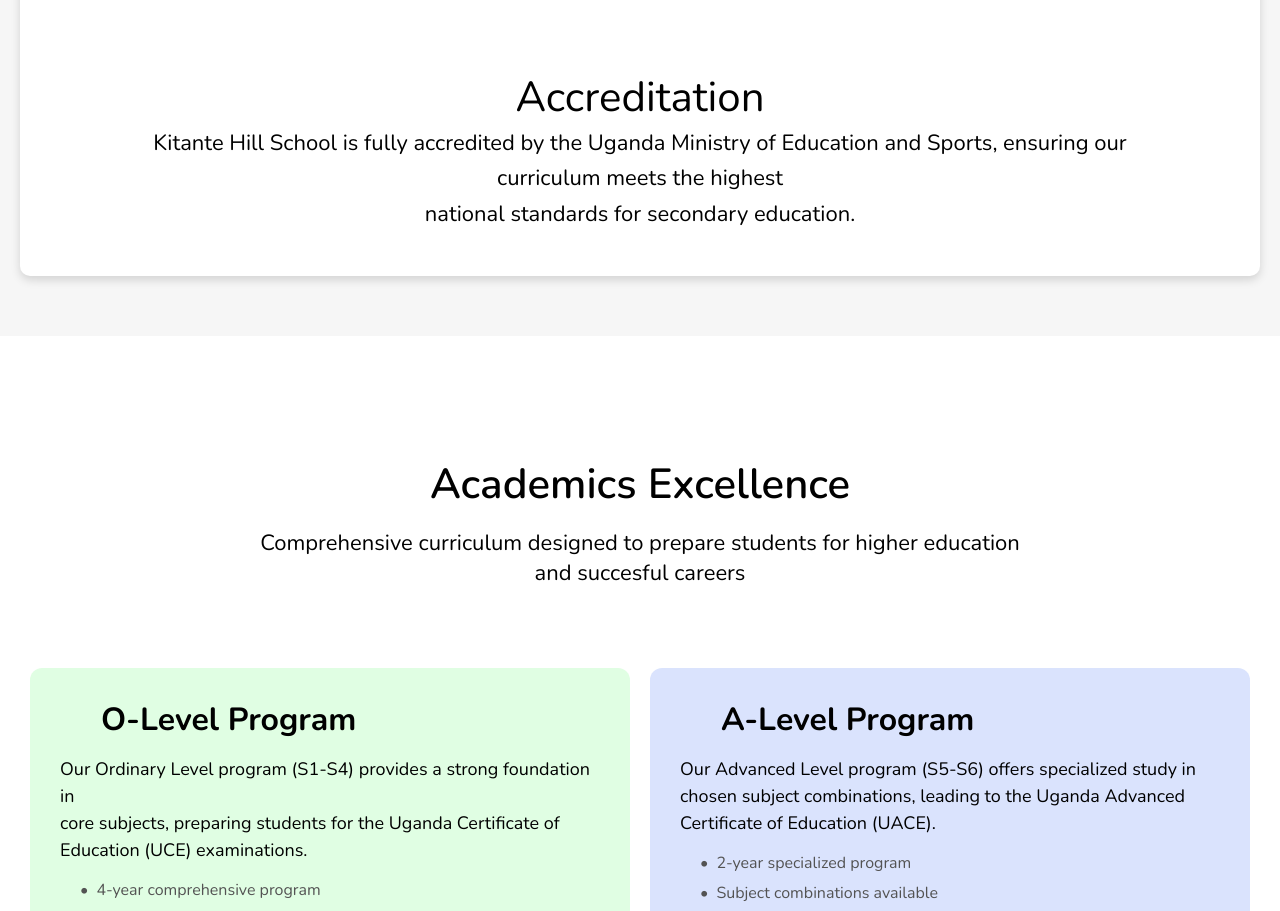
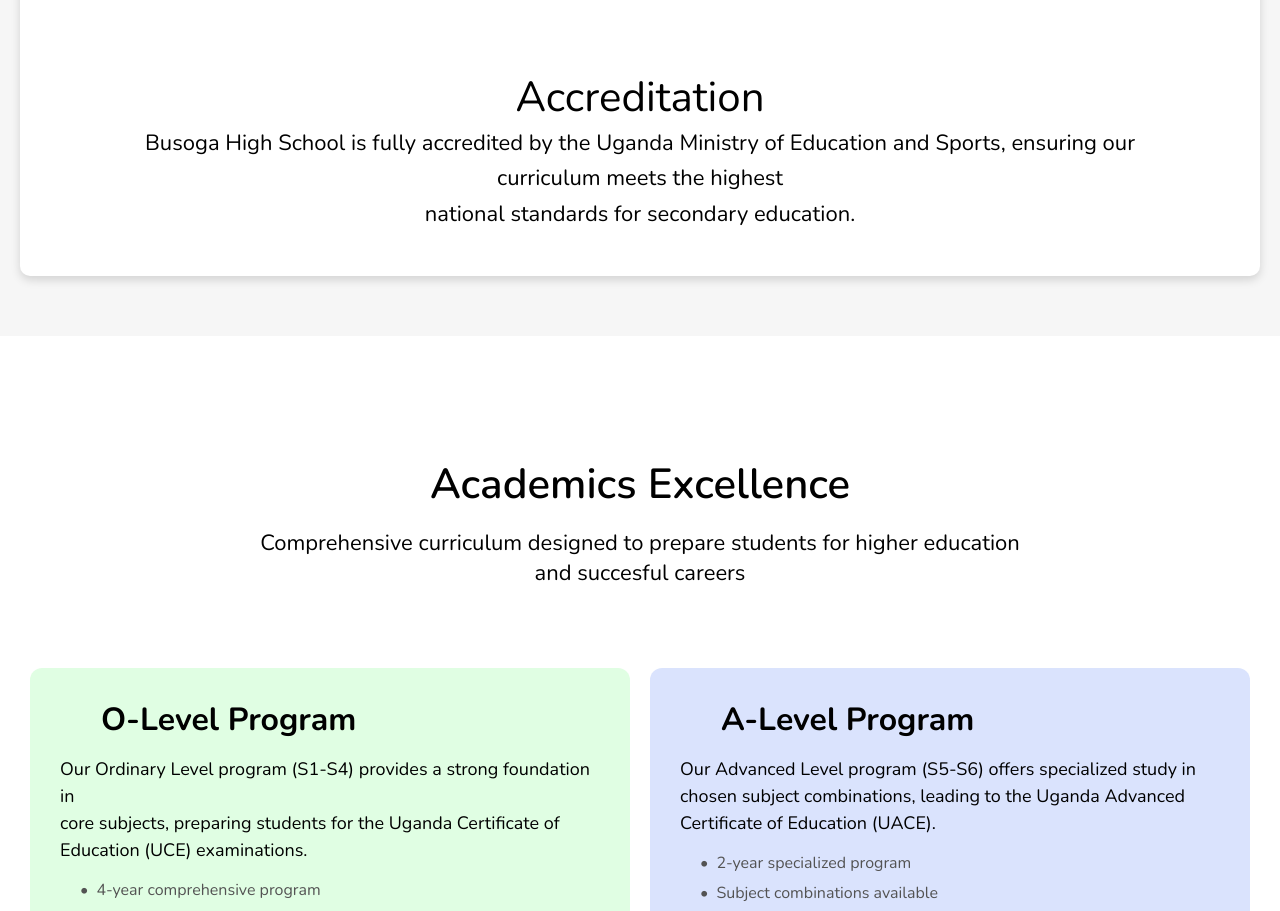
Before and after one commit to LunarShaded/Busoga-High-School, a React (Vite) app: page / in a window 1280 px wide. Shown: the part 1680-2591 px from the top of the page. Built offline with nearby package versions, Linux system fonts and the light colour scheme; some icons are missing; a web font is replaced by a local one.

Commit message:
fixed a problem

```diff
--- a/src/components/AboutHero.jsx
+++ b/src/components/AboutHero.jsx
@@ -72,7 +72,7 @@
             <CheckShield className={styles.checkIcon}/>
             </div>
             <h1>Accreditation</h1>
-            <p>Kitante Hill School is fully accredited by the <strong>Uganda Ministry of Education and Sports</strong>,
+            <p>Busoga High School is fully accredited by the <strong>Uganda Ministry of Education and Sports</strong>,
                ensuring our curriculum meets the highest<br/> national standards for secondary education.</p>
          </div>
        </div>
```
